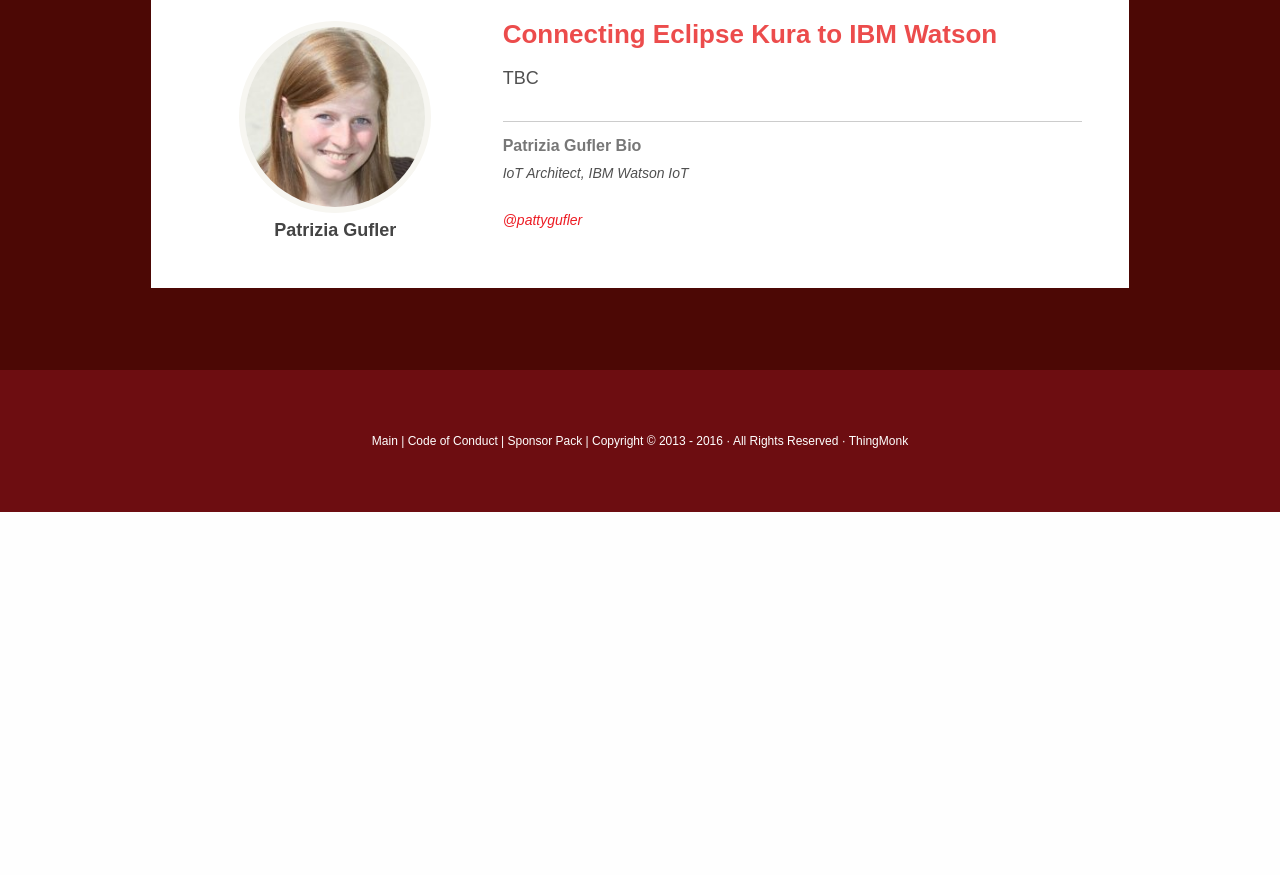
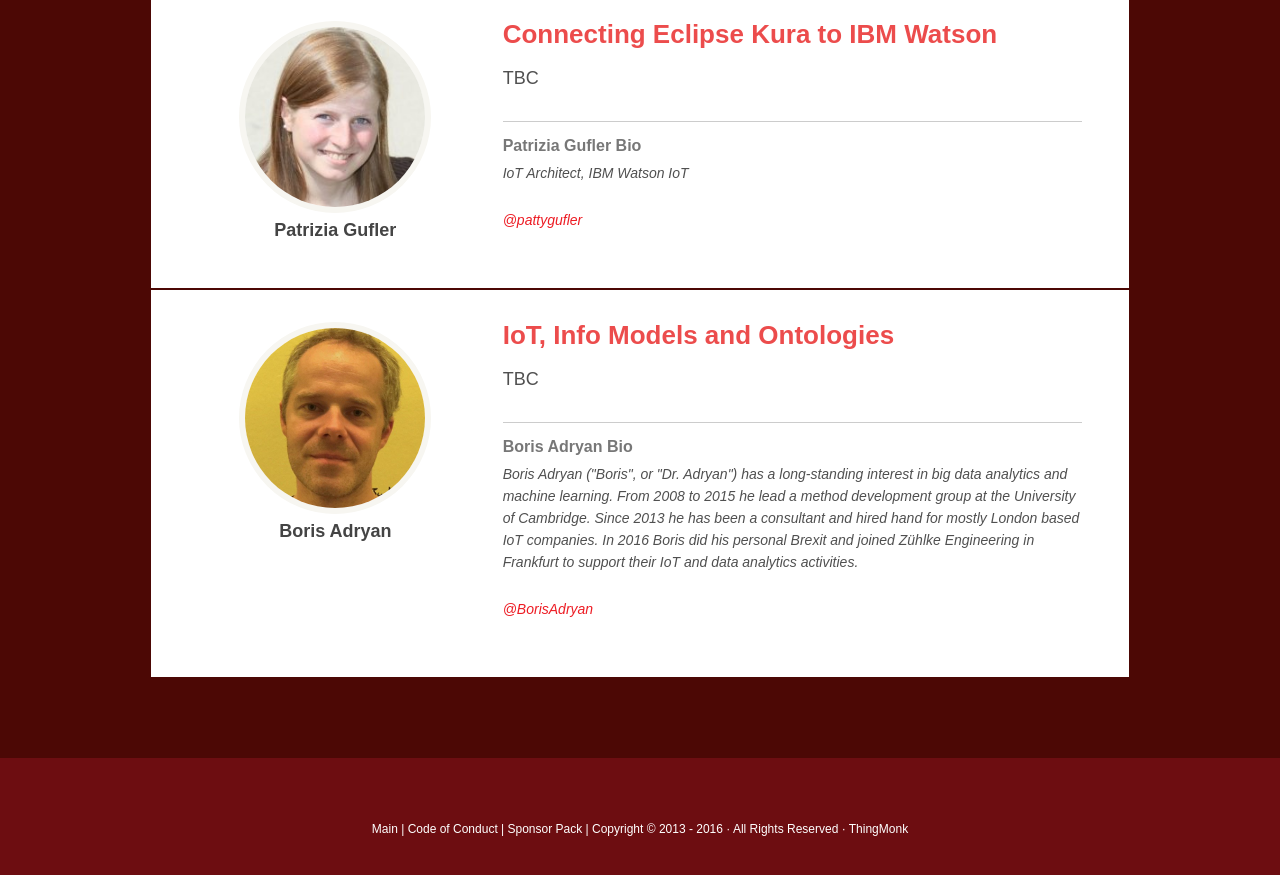
Before and after one commit to thingmonk/thingmonk.github.io, a Jekyll site: the page built from eclipse-day-talks.html, in a window 1280 px wide and 900 px high, scrolled down 2740 px. Shown: the top 875 px of the window. Built offline with Jekyll 4.4.1, drawn with Linux system fonts in a browser that asks for light colours; before the commit the page ends 3252 px from its top, so only the background shows below that.

Commit message:
adding boris to eclipse day
Signed-off-by: Benjamin Cabé <benjamin@eclipse.org>

```diff
--- a/_data/eclipse_speakers.yml
+++ b/_data/eclipse_speakers.yml
@@ -25,3 +25,10 @@
   talktitle: Connecting Eclipse Kura to IBM Watson
   talkabstract: TBC
   twitter: pattygufler
+
+- name: Boris Adryan
+  photo: borisa.jpg
+  bio: Boris Adryan ("Boris", or "Dr. Adryan") has a long-standing interest in big data analytics and machine learning. From 2008 to 2015 he lead a method development group at the University of Cambridge. Since 2013 he has been a consultant and hired hand for mostly London based IoT companies. In 2016 Boris did his personal Brexit and joined Zühlke Engineering in Frankfurt to support their IoT and data analytics activities.
+  talktitle: IoT, Info Models and Ontologies
+  talkabstract: TBC
+  twitter: BorisAdryan
```
